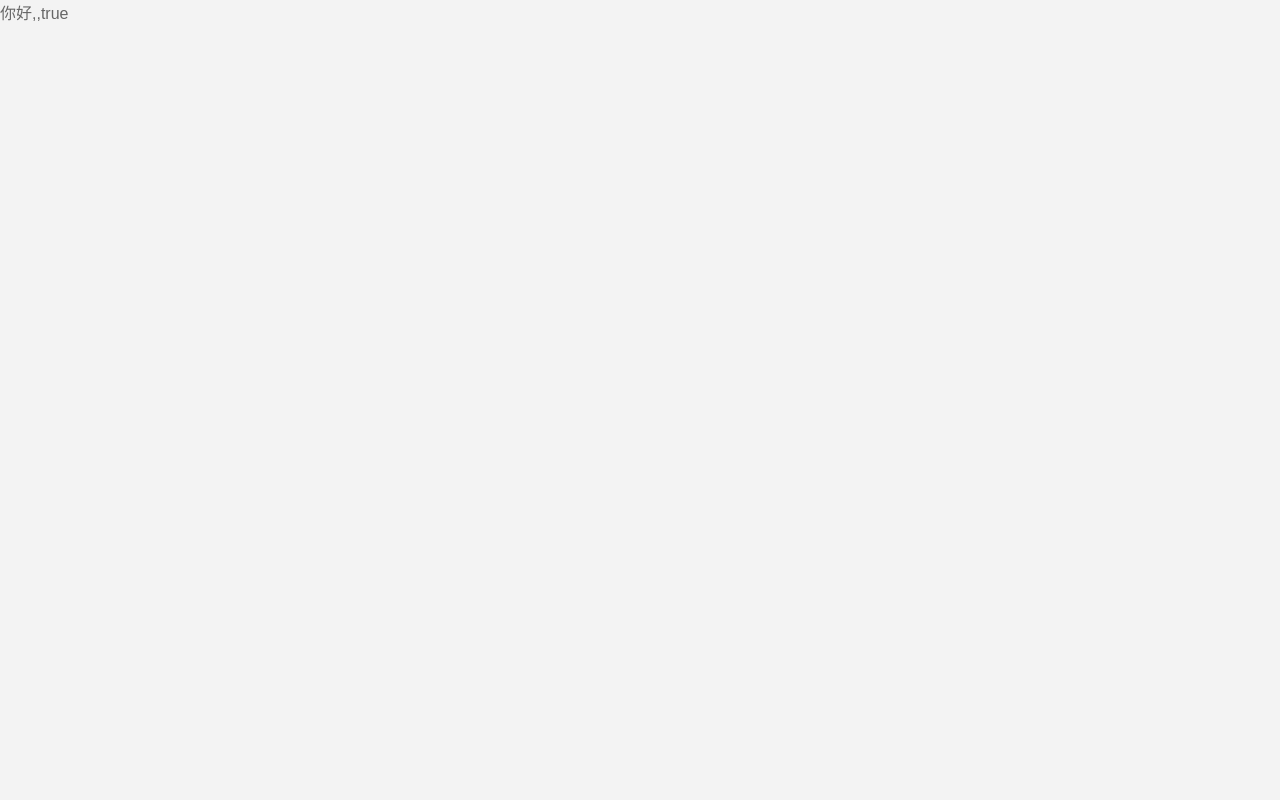
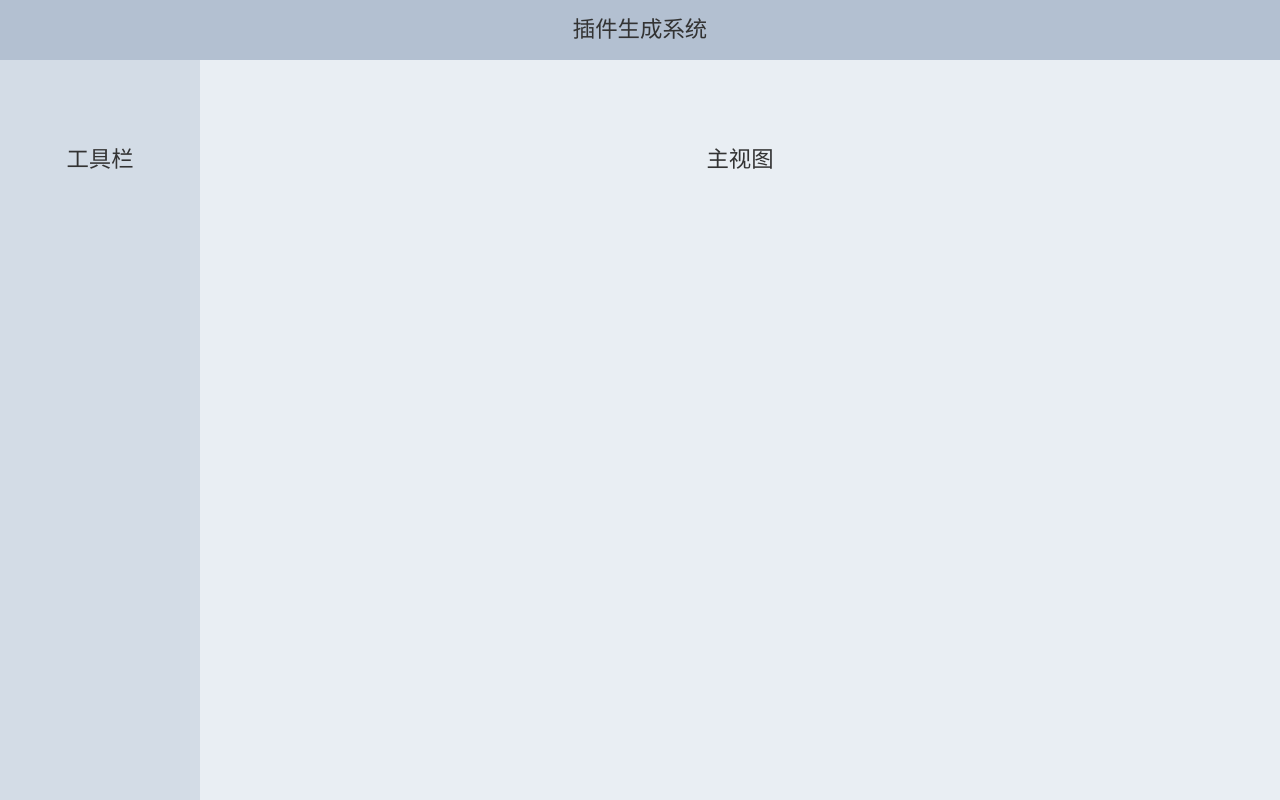
Before and after one commit to xm94630/widgetPro, a Vue app: page /#/page1/box1 in a window 1280 px wide. Built offline with nearby package versions, Linux system fonts and the light colour scheme.

Commit message:
页面大布局

```diff
--- a/package.json
+++ b/package.json
@@ -9,6 +9,7 @@
   },
   "dependencies": {
     "core-js": "^2.6.5",
+    "element-ui": "2.6.3",
     "vue": "^2.6.10",
     "vue-router": "^3.1.2"
   },
@@ -20,9 +21,9 @@
     "eslint": "^5.16.0",
     "eslint-plugin-vue": "^5.0.0",
     "node-sass": "^4.12.0",
+    "sass-loader": "^7.2.0",
     "vue-template-compiler": "^2.6.10",
-    "webpack-bundle-analyzer": "^3.4.1",
-    "sass-loader": "^7.2.0"
+    "webpack-bundle-analyzer": "^3.4.1"
   },
   "eslintConfig": {
     "root": true,
--- a/src/App.vue
+++ b/src/App.vue
@@ -15,7 +15,7 @@ export default {
 //375*600 区域设定
 </script>
 
-<style>
+<style lang="scss">
 #app {
   width:100vw;
   height:100vh;
@@ -23,5 +23,8 @@ export default {
   margin:0 auto;
   font-size: 1.6em;
   overflow: hidden;
+  .el-container{
+    height:100%;
+  }
 }
 </style>
--- a/src/main.js
+++ b/src/main.js
@@ -2,8 +2,13 @@ import Vue from 'vue'
 import router from './router'
 import './assets/css/main.css'
 import App from './App.vue';
+import ElementUI from 'element-ui'
+import 'element-ui/lib/theme-chalk/reset.css'
+import 'element-ui/lib/theme-chalk/index.css'
 
 Vue.config.productionTip = false
+
+Vue.use(ElementUI)
 
 new Vue({
   router,
--- a/src/pages/homePage.vue
+++ b/src/pages/homePage.vue
@@ -1,7 +1,14 @@
 <template>
-  <div class="page">
-    你好,{{aaa}},{{bbb}}
-  </div>
+<el-container>
+  <el-header>插件生成系统</el-header>
+  <el-container>
+    <el-aside width="200px">工具栏</el-aside>
+    <el-container>
+      <el-main>主视图</el-main>
+      <!-- <el-footer>Footer</el-footer> -->
+    </el-container>
+  </el-container>
+</el-container>
 </template>
 
 <script>
@@ -27,7 +34,37 @@ export default {
 
 
 <style scoped lang="scss">
-.page{
+.el-header, .el-footer {
+    background-color: #B3C0D1;
+    color: #333;
+    text-align: center;
+    line-height: 60px;
+  }
 
-}
+  .el-aside {
+    background-color: #D3DCE6;
+    color: #333;
+    text-align: center;
+    line-height: 200px;
+  }
+
+  .el-main {
+    background-color: #E9EEF3;
+    color: #333;
+    text-align: center;
+    line-height: 160px;
+  }
+
+  body > .el-container {
+    margin-bottom: 40px;
+  }
+
+  .el-container:nth-child(5) .el-aside,
+  .el-container:nth-child(6) .el-aside {
+    line-height: 260px;
+  }
+
+  .el-container:nth-child(7) .el-aside {
+    line-height: 320px;
+  }
 </style>
```
Also changed, not shown: 1 other file (tests, documents, lock files or other folders).
